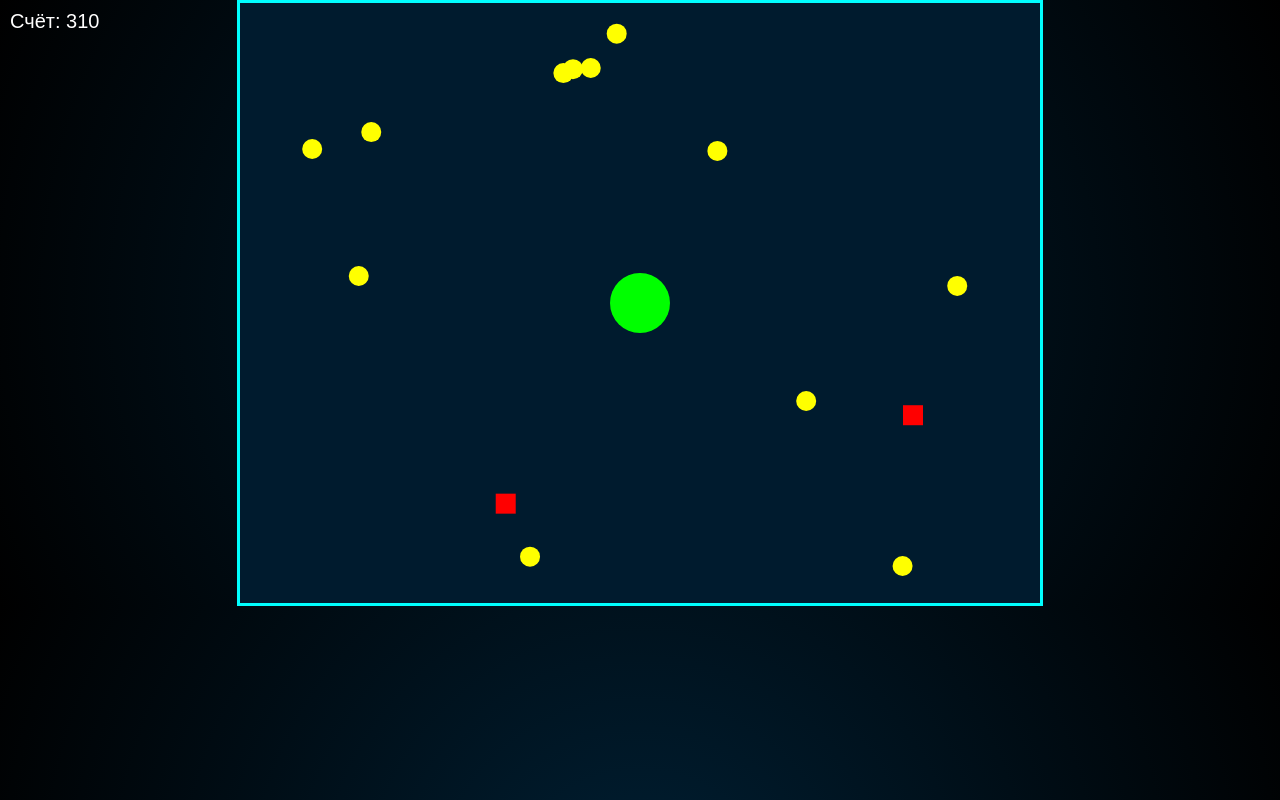
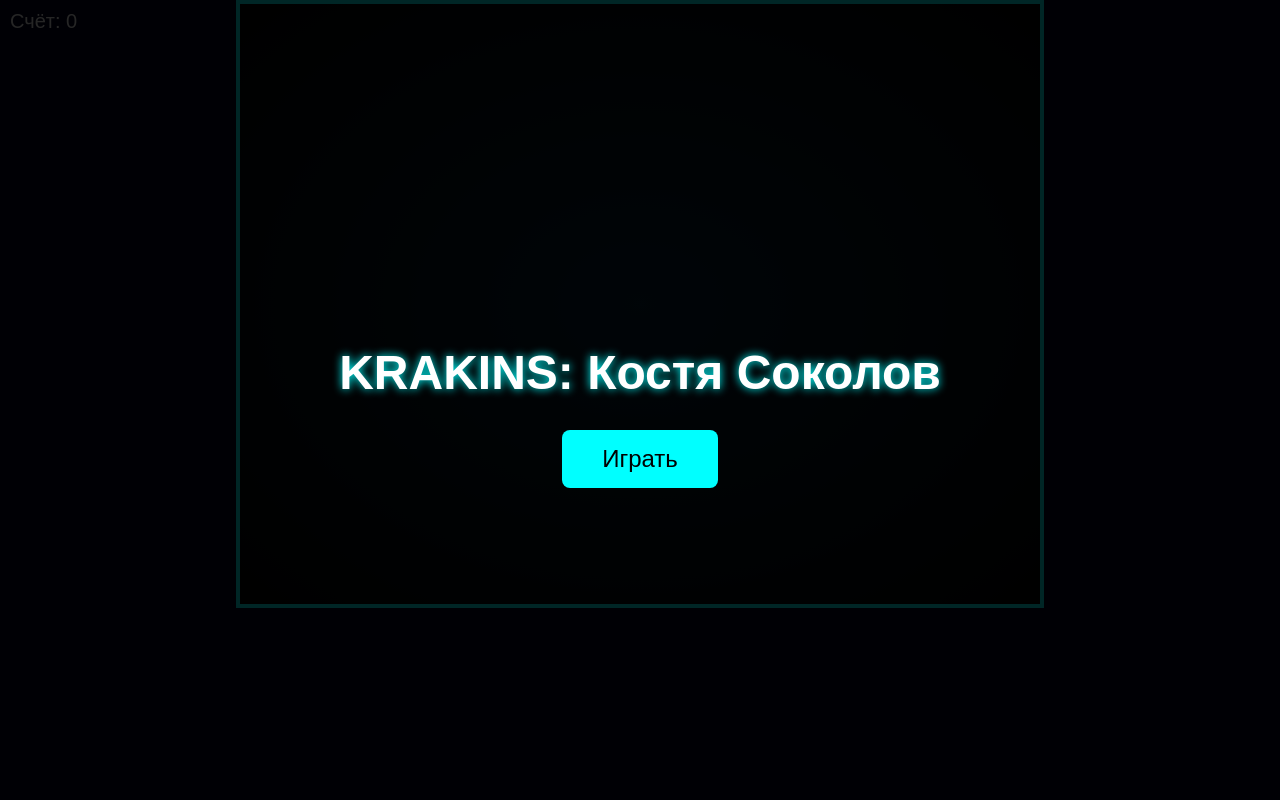
Before and after one commit to Donetto3/mosy, a plain HTML site: page index.html in a window 1280 px wide. Drawn offline with Linux system fonts and the light colour scheme.

Commit message:
Add files via upload

```diff
--- a/index.html
+++ b/index.html
@@ -2,67 +2,150 @@
 <html lang="ru">
 <head>
   <meta charset="UTF-8">
-  <title>Krakins: Костя Соколов</title>
+  <title>KRAKINS: Костя Соколов</title>
   <style>
-    body {
+    html, body {
       margin: 0;
+      padding: 0;
       overflow: hidden;
-      background: radial-gradient(circle at center, #001f33 0%, #000 100%);
-      font-family: Arial, sans-serif;
+      font-family: 'Arial', sans-serif;
+      background: #000022;
       color: white;
     }
 
-    #gameCanvas {
+    canvas {
       display: block;
       margin: auto;
-      background-color: #001b2e;
-      border: 3px solid #00ffff;
+      background: radial-gradient(#001f33, #000);
+      border: 4px solid cyan;
+    }
+
+    #menu {
+      position: absolute;
+      top: 0;
+      left: 0;
+      width: 100%;
+      height: 100%;
+      background: rgba(0,0,0,0.85);
+      display: flex;
+      flex-direction: column;
+      align-items: center;
+      justify-content: center;
+      z-index: 10;
+    }
+
+    #menu h1 {
+      font-size: 48px;
+      margin-bottom: 30px;
+      text-shadow: 0 0 10px cyan;
+    }
+
+    #startBtn {
+      font-size: 24px;
+      padding: 15px 40px;
+      border: none;
+      background-color: cyan;
+      color: black;
+      border-radius: 8px;
+      cursor: pointer;
+      transition: 0.2s;
+    }
+
+    #startBtn:hover {
+      background-color: white;
+    }
+
+    #score, #game-over {
+      position: absolute;
+      font-size: 20px;
+      z-index: 5;
     }
 
     #score {
-      position: absolute;
       top: 10px;
       left: 10px;
-      font-size: 20px;
     }
 
     #game-over {
-      position: absolute;
       top: 50%;
       left: 50%;
       transform: translate(-50%, -50%);
-      font-size: 48px;
+      font-size: 36px;
+      text-align: center;
       display: none;
     }
+
+    #restartBtn {
+      margin-top: 20px;
+      padding: 10px 30px;
+      font-size: 18px;
+      background-color: cyan;
+      border: none;
+      border-radius: 6px;
+      cursor: pointer;
+    }
+
   </style>
 </head>
 <body>
+
+  <div id="menu">
+    <h1>KRAKINS: Костя Соколов</h1>
+    <button id="startBtn">Играть</button>
+  </div>
+
   <canvas id="gameCanvas" width="800" height="600"></canvas>
   <div id="score">Счёт: 0</div>
-  <div id="game-over">💀 Игра окончена! Обнови страницу</div>
+
+  <div id="game-over">
+    <div>💀 Игра окончена!</div>
+    <button id="restartBtn">Играть снова</button>
+  </div>
 
   <script>
     const canvas = document.getElementById('gameCanvas');
     const ctx = canvas.getContext('2d');
 
-    const player = {
-      x: 400,
-      y: 300,
-      size: 30,
-      speed: 5,
-      color: 'lime'
+    const menu = document.getElementById('menu');
+    const startBtn = document.getElementById('startBtn');
+    const gameOverScreen = document.getElementById('game-over');
+    const restartBtn = document.getElementById('restartBtn');
+    const scoreEl = document.getElementById('score');
+
+    let player, keys, torpedoes, bonuses, score, gameOver, frame;
+
+    function initGame() {
+      player = {
+        x: 400,
+        y: 300,
+        size: 25,
+        speed: 4,
+        color: 'lime'
+      };
+
+      keys = {};
+      torpedoes = [];
+      bonuses = [];
+      score = 0;
+      gameOver = false;
+      frame = 0;
+
+      gameOverScreen.style.display = 'none';
+      scoreEl.textContent = "Счёт: 0";
+      animate();
+    }
+
+    startBtn.onclick = () => {
+      menu.style.display = 'none';
+      initGame();
     };
 
-    const keys = {};
-    const torpedoes = [];
-    const bonuses = [];
+    restartBtn.onclick = () => {
+      initGame();
+    };
 
-    let score = 0;
-    let gameOver = false;
-    let spawnRate = 80; // меньше = сложнее
-
-    document.addEventListener('keydown', (e) => keys[e.key] = true);
-    document.addEventListener('keyup', (e) => keys[e.key] = false);
+    document.addEventListener('keydown', e => keys[e.key] = true);
+    document.addEventListener('keyup', e => keys[e.key] = false);
 
     function drawPlayer() {
       ctx.fillStyle = player.color;
@@ -80,7 +163,7 @@
 
     function spawnTorpedo() {
       const dir = Math.floor(Math.random() * 4);
-      const speed = Math.random() * 2 + 2 + score / 50;
+      const speed = 2 + score / 100;
       let t = { x: 0, y: 0, dx: 0, dy: 0, size: 20, speed: speed };
 
       switch (dir) {
@@ -113,14 +196,14 @@
       for (let t of torpedoes) {
         const dist = Math.hypot(player.x - t.x, player.y - t.y);
         if (dist < player.size + t.size / 2) {
-          document.getElementById('game-over').style.display = 'block';
           gameOver = true;
+          gameOverScreen.style.display = 'block';
         }
       }
     }
 
     function spawnBonus() {
-      if (Math.random() < 0.05) {
+      if (Math.random() < 0.01) {
         bonuses.push({
           x: Math.random() * (canvas.width - 20) + 10,
           y: Math.random() * (canvas.height - 20) + 10,
@@ -150,16 +233,17 @@
     }
 
     function updateScore() {
-      document.getElementById('score').textContent = 'Счёт: ' + score;
+      scoreEl.textContent = 'Счёт: ' + score;
     }
 
-    function gameLoop() {
+    function animate() {
       if (gameOver) return;
       ctx.clearRect(0, 0, canvas.width, canvas.height);
+
+      movePlayer();
       drawPlayer();
-      movePlayer();
 
-      if (Math.floor(Math.random() * spawnRate) === 0) spawnTorpedo();
+      if (frame % 60 === 0) spawnTorpedo();
       moveTorpedoes();
       drawTorpedoes();
 
@@ -170,11 +254,12 @@
       checkCollision();
       updateScore();
 
+      frame++;
       score += 1;
-      requestAnimationFrame(gameLoop);
+
+      requestAnimationFrame(animate);
     }
+  </script>
 
-    gameLoop();
-  </script>
 </body>
 </html>
```
